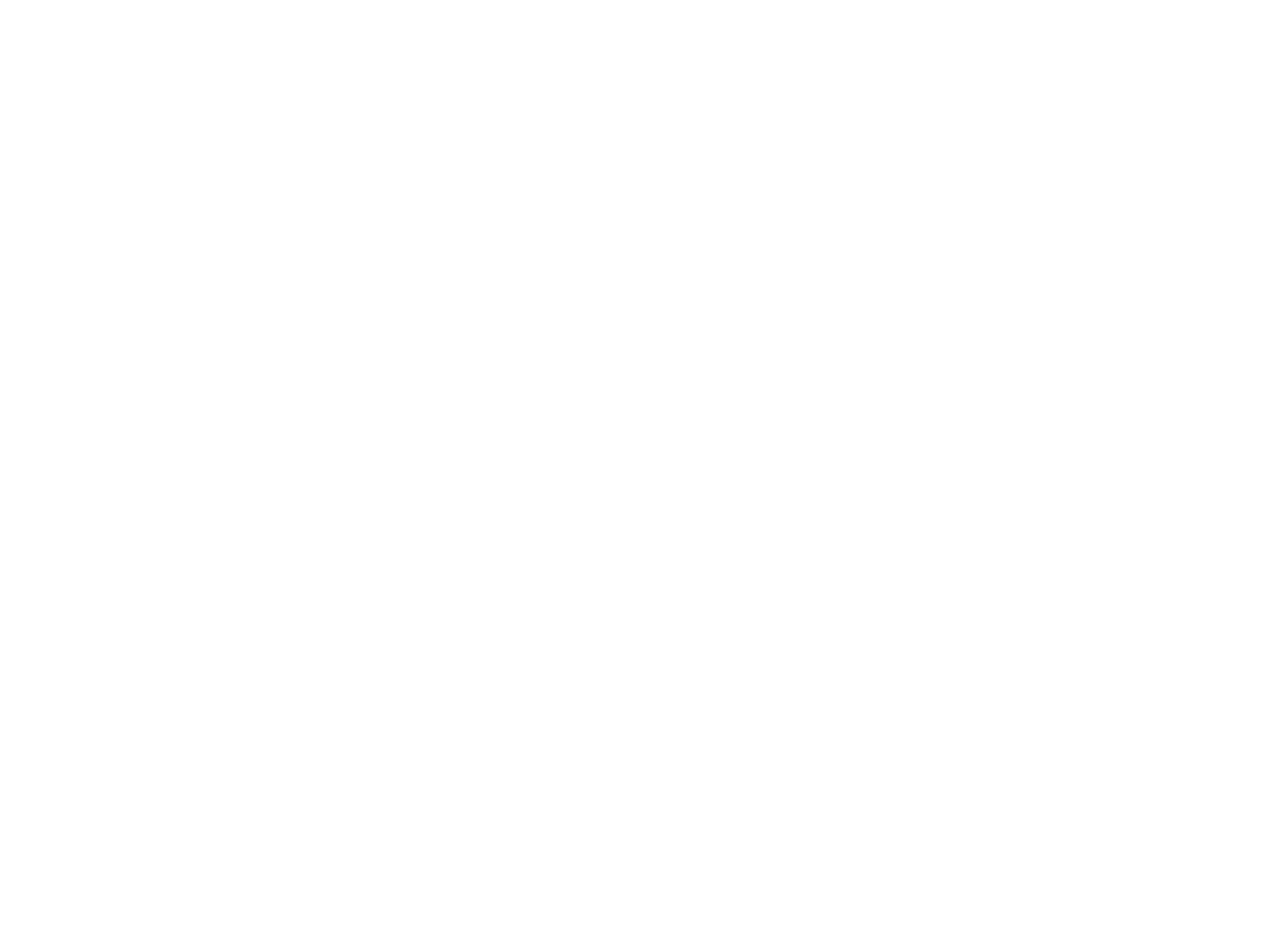
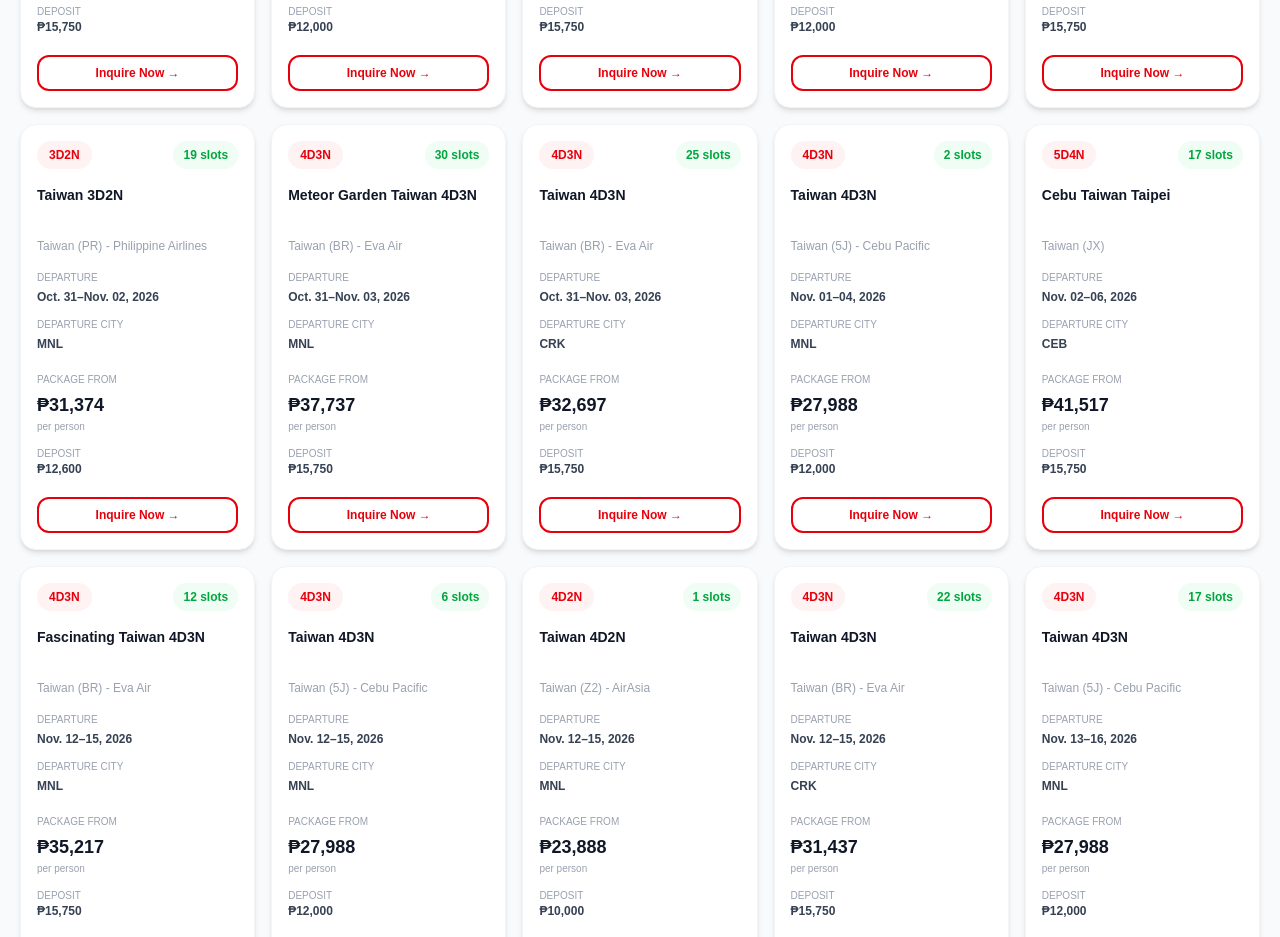
Before and after one commit to chingutravelandtours/chingu-website, a Next.js app: page /taiwan-tours in a window 1280 px wide. Shown: the part 1860-2797 px from the top of the page. Before the commit the page ends 1132 px from the top, so only its background shows below. Built offline with nearby package versions, Linux system fonts and the light colour scheme.

Commit message:
Update page.tsx

```diff
--- a/app/taiwan-tours/page.tsx
+++ b/app/taiwan-tours/page.tsx
@@ -80,6 +80,314 @@ const packages: Package[] = [
   price: 518 * USD_TO_PHP,
   slots: 13,
   deposit: 300 * USD_TO_PHP,
+},
+
+  {
+  title: "Taiwan 4D3N",
+  subtitle: "Taiwan (5J) - Cebu Pacific",
+  duration: "4D3N",
+  dates: "Oct. 09–12, 2026",
+  city: "MNL",
+  price: 27988,
+  slots: 1,
+  deposit: 12000,
+},
+
+ {
+  title: "Fascinating Taiwan 4D3N",
+  subtitle: "Taiwan (BR) - Eva Air",
+  duration: "4D3N",
+  dates: "Oct. 15–18, 2026",
+  city: "MNL",
+  price: 559 * USD_TO_PHP,
+  slots: 11,
+  deposit: 250 * USD_TO_PHP,
+},
+
+  {
+  title: "Taiwan 4D3N",
+  subtitle: "Taiwan (BR) - Eva Air",
+  duration: "4D3N",
+  dates: "Oct. 15–18, 2026",
+  city: "CRK",
+  price: 499 * USD_TO_PHP,
+  slots: 30,
+  deposit: 250 * USD_TO_PHP,
+},
+
+  {
+  title: "Taiwan 4D3N",
+  subtitle: "Taiwan (BR) - Eva Air",
+  duration: "4D3N",
+  dates: "Oct. 16–19, 2026",
+  city: "CEB",
+  price: 488 * USD_TO_PHP,
+  slots: 1,
+  deposit: 250 * USD_TO_PHP,
+},
+
+  {
+  title: "Taiwan 3D2N",
+  subtitle: "Taiwan (PR) - Philippine Airlines",
+  duration: "3D2N",
+  dates: "Oct. 16–18, 2026",
+  city: "MNL",
+  price: 468 * USD_TO_PHP,
+  slots: 6,
+  deposit: 200 * USD_TO_PHP,
+},
+
+  {
+  title: "Taiwan 3D2N",
+  subtitle: "Taiwan (PR) - Philippine Airlines",
+  duration: "3D2N",
+  dates: "Oct. 23–25, 2026",
+  city: "MNL",
+  price: 468 * USD_TO_PHP,
+  slots: 19,
+  deposit: 200 * USD_TO_PHP,
+},
+
+  {
+  title: "Taiwan 4D3N",
+  subtitle: "Taiwan (5J) - Cebu Pacific",
+  duration: "4D3N",
+  dates: "Oct. 28–31, 2026",
+  city: "MNL",
+  price: 27988,
+  slots: 1,
+  deposit: 12000,
+},
+
+  {
+  title: "Taiwan 4D3N",
+  subtitle: "Taiwan (5J) - Cebu Pacific",
+  duration: "4D3N",
+  dates: "Oct. 29–Nov. 01, 2026",
+  city: "MNL",
+  price: 29988,
+  slots: 7,
+  deposit: 12000,
+},
+
+  {
+  title: "Taiwan 4D2N",
+  subtitle: "Taiwan (Z2) - AirAsia",
+  duration: "4D2N",
+  dates: "Oct. 29–Nov. 01, 2026",
+  city: "MNL",
+  price: 29888,
+  slots: 18,
+  deposit: 15000,
+},
+
+{
+  title: "Fascinating Taiwan 4D3N",
+  subtitle: "Taiwan (BR) - Eva Air",
+  duration: "4D3N",
+  dates: "Oct. 30–Nov. 02, 2026",
+  city: "MNL",
+  price: 599 * USD_TO_PHP,
+  slots: 22,
+  deposit: 250 * USD_TO_PHP,
+},
+
+{
+  title: "Taiwan 4D3N",
+  subtitle: "Taiwan (5J) - Cebu Pacific",
+  duration: "4D3N",
+  dates: "Oct. 30–Nov. 02, 2026",
+  city: "MNL",
+  price: 29988,
+  slots: 25,
+  deposit: 12000,
+},
+
+{
+  title: "Taiwan 4D3N",
+  subtitle: "Taiwan (JX) - Starlux",
+  duration: "4D3N",
+  dates: "Oct. 31–Nov. 03, 2026",
+  city: "CEB",
+  price: 599 * USD_TO_PHP,
+  slots: 29,
+  deposit: 250 * USD_TO_PHP,
+},
+
+{
+  title: "Taiwan 4D3N",
+  subtitle: "Taiwan (5J) - Cebu Pacific",
+  duration: "4D3N",
+  dates: "Oct. 31–Nov. 03, 2026",
+  city: "MNL",
+  price: 29988,
+  slots: 31,
+  deposit: 12000,
+},
+
+{
+  title: "Taiwan 4D3N",
+  subtitle: "Taiwan (BR) - Eva Air",
+  duration: "4D3N",
+  dates: "Oct. 31–Nov. 03, 2026",
+  city: "CEB",
+  price: 488 * USD_TO_PHP,
+  slots: 14,
+  deposit: 250 * USD_TO_PHP,
+},
+
+{
+  title: "Taiwan 3D2N",
+  subtitle: "Taiwan (PR) - Philippine Airlines",
+  duration: "3D2N",
+  dates: "Oct. 31–Nov. 02, 2026",
+  city: "MNL",
+  price: 498 * USD_TO_PHP,
+  slots: 19,
+  deposit: 200 * USD_TO_PHP,
+},
+
+{
+  title: "Meteor Garden Taiwan 4D3N",
+  subtitle: "Taiwan (BR) - Eva Air",
+  duration: "4D3N",
+  dates: "Oct. 31–Nov. 03, 2026",
+  city: "MNL",
+  price: 599 * USD_TO_PHP,
+  slots: 30,
+  deposit: 250 * USD_TO_PHP,
+},
+
+{
+  title: "Taiwan 4D3N",
+  subtitle: "Taiwan (BR) - Eva Air",
+  duration: "4D3N",
+  dates: "Oct. 31–Nov. 03, 2026",
+  city: "CRK",
+  price: 519 * USD_TO_PHP,
+  slots: 25,
+  deposit: 250 * USD_TO_PHP,
+},
+
+{
+  title: "Taiwan 4D3N",
+  subtitle: "Taiwan (5J) - Cebu Pacific",
+  duration: "4D3N",
+  dates: "Nov. 01–04, 2026",
+  city: "MNL",
+  price: 27988,
+  slots: 2,
+  deposit: 12000,
+},
+
+  {
+  title: "Cebu Taiwan Taipei",
+  subtitle: "Taiwan (JX)",
+  duration: "5D4N",
+  dates: "Nov. 02–06, 2026",
+  city: "CEB",
+  price: 659 * USD_TO_PHP,
+  slots: 17,
+  deposit: 250 * USD_TO_PHP,
+},
+
+{
+  title: "Fascinating Taiwan 4D3N",
+  subtitle: "Taiwan (BR) - Eva Air",
+  duration: "4D3N",
+  dates: "Nov. 12–15, 2026",
+  city: "MNL",
+  price: 559 * USD_TO_PHP,
+  slots: 12,
+  deposit: 250 * USD_TO_PHP,
+},
+
+{
+  title: "Taiwan 4D3N",
+  subtitle: "Taiwan (5J) - Cebu Pacific",
+  duration: "4D3N",
+  dates: "Nov. 12–15, 2026",
+  city: "MNL",
+  price: 27988,
+  slots: 6,
+  deposit: 12000,
+},
+
+{
+  title: "Taiwan 4D2N",
+  subtitle: "Taiwan (Z2) - AirAsia",
+  duration: "4D2N",
+  dates: "Nov. 12–15, 2026",
+  city: "MNL",
+  price: 23888,
+  slots: 1,
+  deposit: 10000,
+},
+
+{
+  title: "Taiwan 4D3N",
+  subtitle: "Taiwan (BR) - Eva Air",
+  duration: "4D3N",
+  dates: "Nov. 12–15, 2026",
+  city: "CRK",
+  price: 499 * USD_TO_PHP,
+  slots: 22,
+  deposit: 250 * USD_TO_PHP,
+},
+
+{
+  title: "Taiwan 4D3N",
+  subtitle: "Taiwan (5J) - Cebu Pacific",
+  duration: "4D3N",
+  dates: "Nov. 13–16, 2026",
+  city: "MNL",
+  price: 27988,
+  slots: 17,
+  deposit: 12000,
+},
+
+{
+  title: "Taiwan 4D3N",
+  subtitle: "Taiwan (BR) - Eva Air",
+  duration: "4D3N",
+  dates: "Nov. 13–16, 2026",
+  city: "CEB",
+  price: 488 * USD_TO_PHP,
+  slots: 4,
+  deposit: 250 * USD_TO_PHP,
+},
+
+{
+  title: "Taiwan 4D2N",
+  subtitle: "Taiwan (Z2) - AirAsia",
+  duration: "4D2N",
+  dates: "Nov. 19–22, 2026",
+  city: "MNL",
+  price: 23888,
+  slots: 5,
+  deposit: 10000,
+},
+
+{
+  title: "Meteor Garden Taiwan 4D3N",
+  subtitle: "Taiwan (BR) - EVA Air",
+  duration: "4D3N",
+  dates: "Nov. 19–22, 2026",
+  city: "MNL",
+  price: 559 * USD_TO_PHP,
+  slots: 18,
+  deposit: 250 * USD_TO_PHP,
+},
+
+{
+  title: "Taiwan 4D3N",
+  subtitle: "Taiwan (5J) - Cebu Pacific",
+  duration: "4D3N",
+  dates: "Nov. 19–22, 2026",
+  city: "MNL",
+  price: 27988,
+  slots: 3,
+  deposit: 12000,
 },
 
 ];
```
